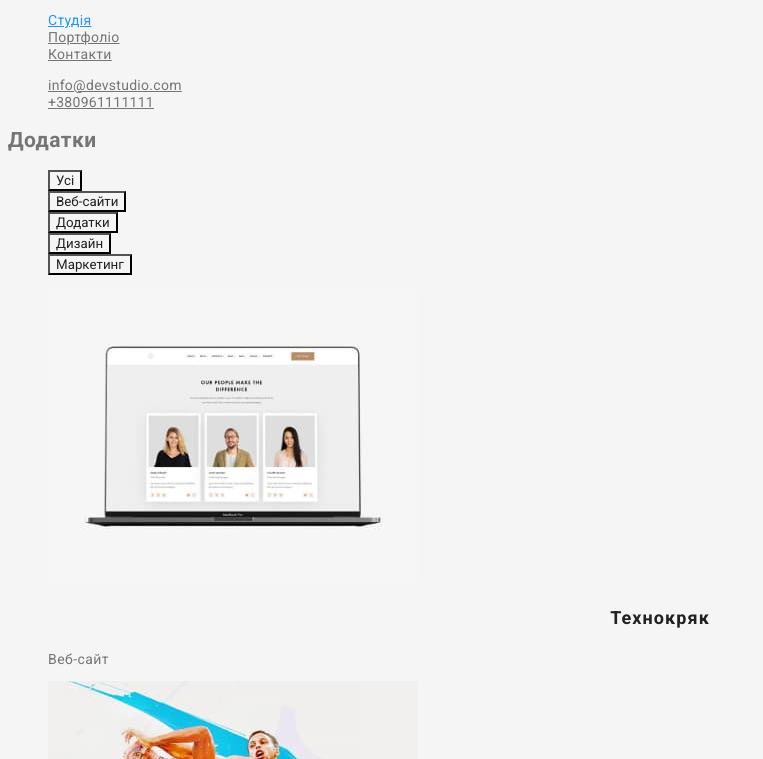
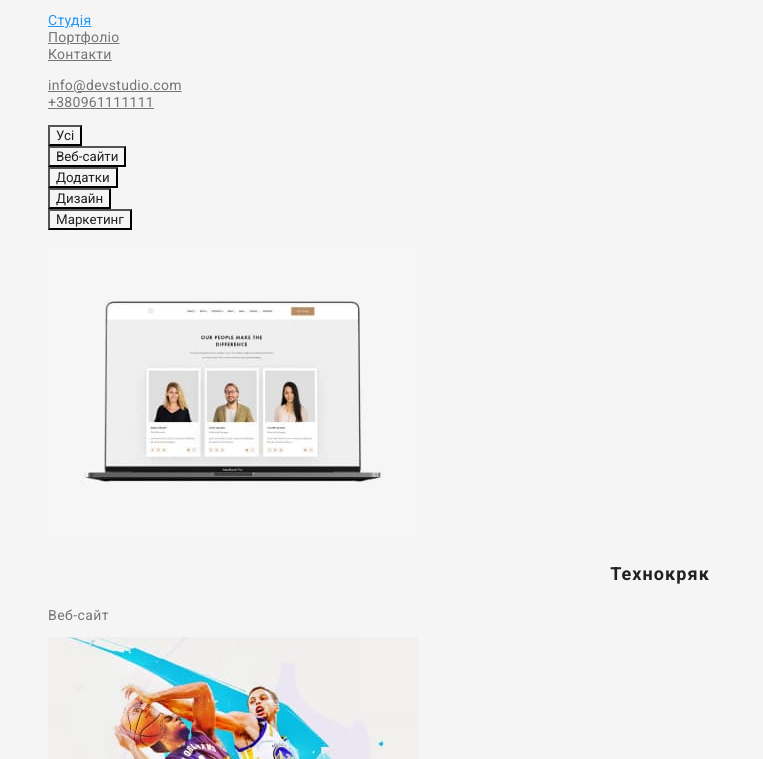
Before and after one commit to KatiaBahrin/goit-markup-hw-02, a plain HTML site: page portfolio.html in a window 1280 px wide. Shown: the part 41-800 px from the top of the page, without its empty margins (0-763 px from the left). Drawn offline with Linux system fonts and the light colour scheme.

Commit message:
Update portfolio.html

```diff
--- a/portfolio.html
+++ b/portfolio.html
@@ -39,7 +39,7 @@
     </header>
     <main>
       <section class="applications">
-        <h1 class="visually-hiden">Додатки</h1>
+        <h1 class="visually-hidden">Додатки</h1>
         <ul class="project-sections list">
           <li>
             <button type="button" class="button-primary">Усі</button>
```
